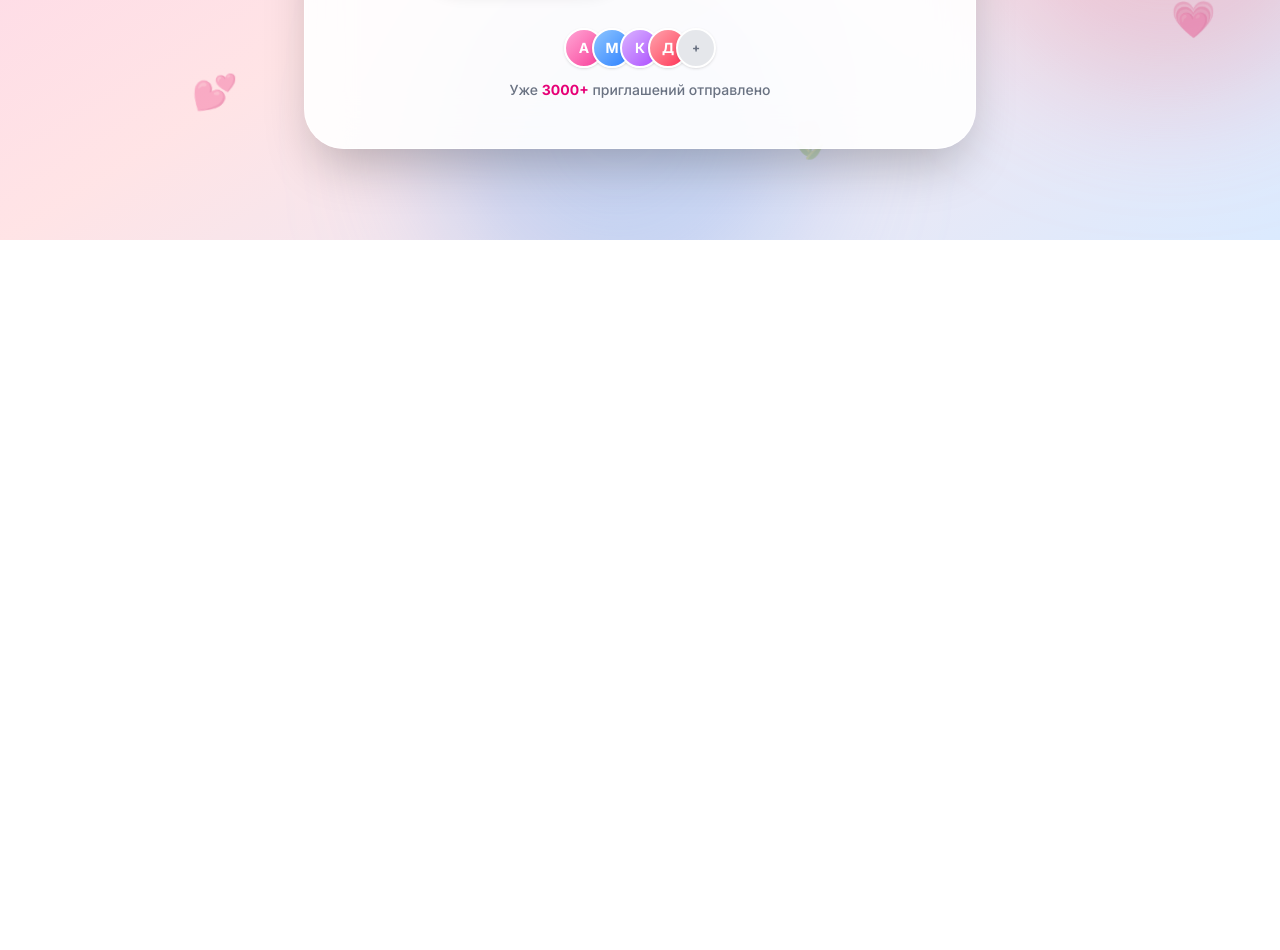
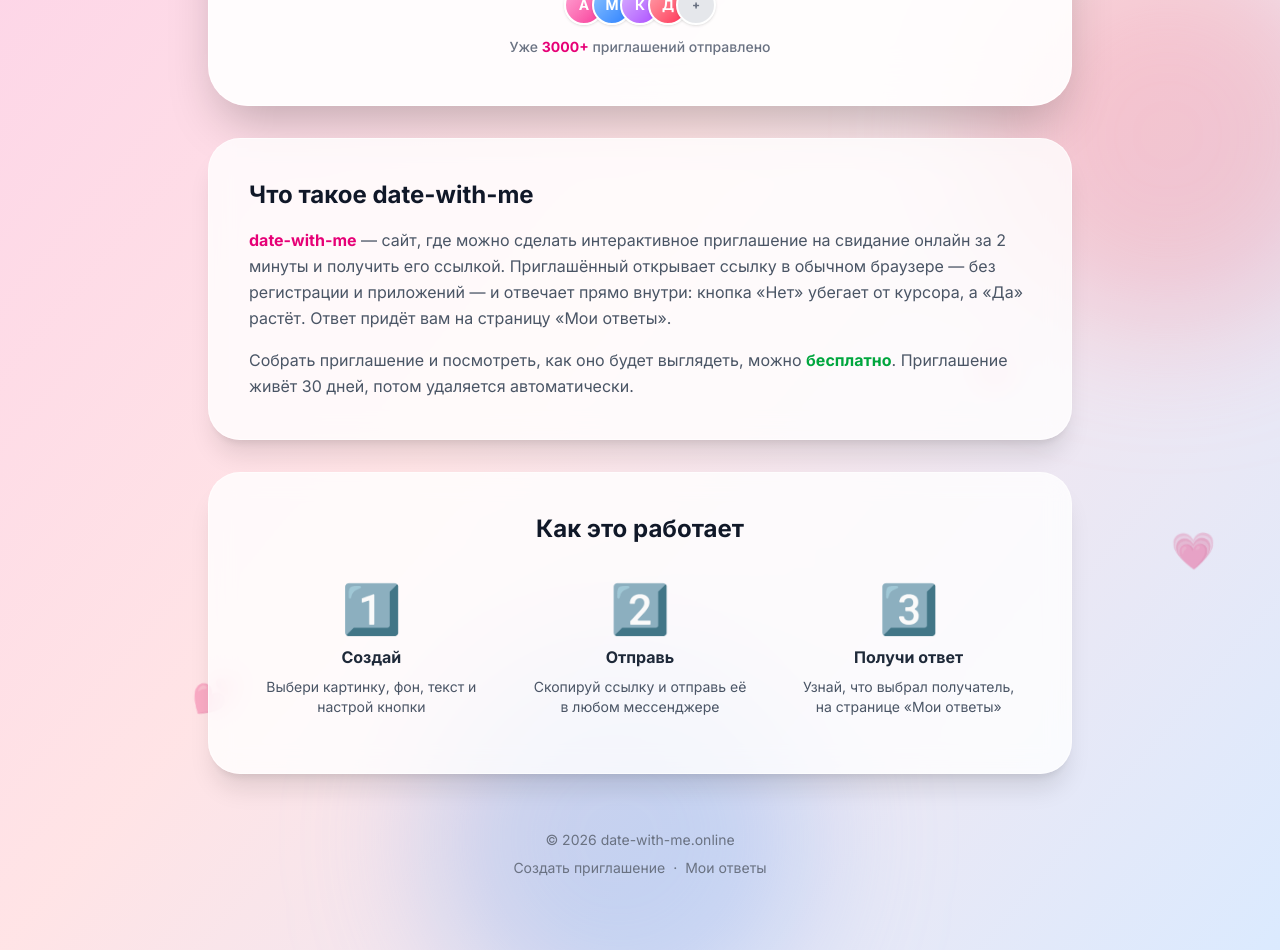
Before and after one commit to Uncle-Lein/onlyteplo, a Next.js app: page / in a window 1280 px wide. Shown: the part 560-1510 px from the top of the page. Before the commit the page ends 800 px from the top, so only its background shows below. Built offline with nearby package versions, Linux system fonts and the light colour scheme.

Commit message:
обновление

```diff
--- a/src/app/i/[id]/page.tsx
+++ b/src/app/i/[id]/page.tsx
@@ -129,23 +129,83 @@
 
   if (step === 4) {
     return (
-      <main className="flex min-h-screen flex-col items-center justify-center bg-pink-50 p-4 text-center animate-in fade-in duration-700">
-        <h1 className="text-4xl font-bold text-pink-600 mb-6 animate-bounce">{inviteData?.final_title || "Ура! 🎉"}</h1>
-        <p className="text-lg text-gray-700 leading-relaxed max-w-md mb-8">{finalDescriptionText}</p>
-        <p className="text-gray-400">Жду нашей встречи ❤️</p>
+      <main className="relative min-h-screen bg-gradient-to-br from-pink-200 via-rose-100 to-blue-100 overflow-hidden flex items-center justify-center p-4">
+
+        {/* Конфетти */}
+        <div className="absolute inset-0 pointer-events-none overflow-hidden">
+          {['🎉', '💖', '✨', '🎊', '❤️', '💕', '🌸', '💫'].map((emoji, i) => (
+            <div
+              key={i}
+              className="absolute text-2xl"
+              style={{
+                left: `${Math.random() * 100}%`,
+                top: `-10%`,
+                animation: `confetti-fall ${3 + Math.random() * 3}s linear ${Math.random() * 3}s infinite`,
+              }}
+            >
+              {emoji}
+            </div>
+          ))}
+        </div>
+
+        {/* Размытые круги */}
+        <div className="absolute inset-0 pointer-events-none overflow-hidden">
+          <div className="absolute -top-20 -left-20 w-96 h-96 bg-pink-300 rounded-full mix-blend-multiply filter blur-3xl opacity-40 animate-blob"></div>
+          <div className="absolute top-1/3 -right-20 w-96 h-96 bg-rose-300 rounded-full mix-blend-multiply filter blur-3xl opacity-40 animate-blob animation-delay-2000"></div>
+        </div>
+
+        {/* Основная карточка */}
+        <div className="relative z-10 max-w-md w-full bg-white/90 backdrop-blur-xl rounded-[2.5rem] shadow-2xl p-8 text-center border border-white/80">
+          <div className="text-7xl mb-4 animate-bounce">💖</div>
+
+          <h1 className="text-3xl font-extrabold text-transparent bg-clip-text bg-gradient-to-r from-pink-500 to-rose-500 mb-6">
+            {inviteData?.final_title || "Ура! 🎉"}
+          </h1>
+
+          <div className="bg-gradient-to-br from-pink-50 to-rose-50 rounded-2xl p-6 mb-6 border border-pink-100">
+            <p className="text-lg text-gray-700 leading-relaxed">
+              {finalDescriptionText}
+            </p>
+          </div>
+
+          <div className="space-y-3 mb-6">
+            {selectedFoods.length > 0 && (
+              <div className="bg-white/70 rounded-xl p-3 border border-pink-100">
+                <p className="text-xs text-gray-500 uppercase tracking-wide mb-1">🍽 Твой выбор</p>
+                <p className="text-sm font-semibold text-gray-800">
+                  {selectedFoods.map((id: string) => {
+                    const allOptions = Object.values(ALL_OPTIONS).flat();
+                    const opt = allOptions.find((o: any) => o.id === id);
+                    return opt ? `${opt.emoji} ${opt.name}` : id;
+                  }).join(", ")}
+                </p>
+              </div>
+            )}
+            {selectedDate && (
+              <div className="bg-white/70 rounded-xl p-3 border border-pink-100">
+                <p className="text-xs text-gray-500 uppercase tracking-wide mb-1">📅 Дата встречи</p>
+                <p className="text-sm font-semibold text-gray-800">{selectedDate} в {selectedTime}</p>
+              </div>
+            )}
+          </div>
+
+          <p className="text-lg text-gray-500 font-medium">
+            Жду нашей встречи ❤️
+          </p>
+        </div>
       </main>
     );
   }
 
   if (step === 3) {
     return (
-      <main className={`flex min-h-screen flex-col items-center justify-center bg-gradient-to-b ${bgClass} p-4 animate-in slide-in-from-right duration-500`}>
+      <main className={`flex min-h-screen flex-col items-center justify-center bg-gradient-to-b ${bgClass} p-4`}>
         <div className="max-w-md w-full bg-white rounded-3xl shadow-xl p-8 flex flex-col items-center">
           <h1 className="text-3xl font-bold text-gray-800 text-center mb-2">Когда ты свободна?</h1>
           <p className="text-gray-500 text-center mb-8">Выбери удобный день и время</p>
           <div className="w-full space-y-6 mb-8">
-            <div><label className="block text-gray-700 font-medium mb-2">Дата</label><input type="date" value={selectedDate} onChange={(e) => setSelectedDate(e.target.value)} className="w-full p-4 border-2 border-gray-200 rounded-xl focus:border-pink-500 outline-none text-lg transition-all" /></div>
-            <div><label className="block text-gray-700 font-medium mb-2">Время</label><input type="time" value={selectedTime} onChange={(e) => setSelectedTime(e.target.value)} className="w-full p-4 border-2 border-gray-200 rounded-xl focus:border-pink-500 outline-none text-lg transition-all" /></div>
+            <div><label className="block text-gray-700 font-medium mb-2">Дата</label><input type="date" value={selectedDate} onChange={(e) => setSelectedDate(e.target.value)} className="w-full p-4 border-2 border-gray-200 rounded-xl focus:border-pink-500 outline-none text-lg transition-all text-gray-900" /></div>
+            <div><label className="block text-gray-700 font-medium mb-2">Время</label><input type="time" value={selectedTime} onChange={(e) => setSelectedTime(e.target.value)} className="w-full p-4 border-2 border-gray-200 rounded-xl focus:border-pink-500 outline-none text-lg transition-all text-gray-900" /></div>
           </div>
           <button onClick={handleDateConfirm} className="w-full bg-pink-500 hover:bg-pink-600 text-white font-bold py-4 px-6 rounded-full transition-all duration-300 shadow-lg hover:shadow-xl transform hover:scale-105 text-lg">Подтвердить</button>
         </div>
@@ -155,7 +215,7 @@
 
   if (step === 2) {
     return (
-      <main className={`flex min-h-screen flex-col items-center justify-center bg-gradient-to-b ${bgClass} p-4 animate-in slide-in-from-right duration-500`}>
+      <main className={`flex min-h-screen flex-col items-center justify-center bg-gradient-to-b ${bgClass} p-4`}>
         <div className="max-w-md w-full bg-white rounded-3xl shadow-xl p-8 flex flex-col items-center">
           <div className="w-full bg-gray-100 rounded-full h-1.5 mb-6"><div className="bg-pink-500 h-1.5 rounded-full transition-all duration-500" style={{ width: `${((activeCategoryIndex + 1) / categories.length) * 100}%` }}></div></div>
           <h1 className="text-3xl font-bold text-gray-800 text-center mb-2">{categoryInfo.title}</h1>
@@ -176,7 +236,7 @@
   }
 
   return (
-    <main className={`flex min-h-screen flex-col items-center justify-center bg-gradient-to-b ${bgClass} p-4 overflow-hidden animate-in fade-in duration-700`}>
+    <main className={`flex min-h-screen flex-col items-center justify-center bg-gradient-to-b ${bgClass} p-4 overflow-hidden`}>
       <div className="max-w-md w-full bg-white rounded-3xl shadow-xl p-8 flex flex-col items-center relative">
         <Link href="/" className="absolute top-4 left-4 text-gray-400 hover:text-pink-500 text-sm font-medium">← Назад</Link>
         <div className="w-full h-32 mb-6"><ImageComponent /></div>
--- a/src/app/page.tsx
+++ b/src/app/page.tsx
@@ -2,34 +2,30 @@
 
 export default function LandingPage() {
   return (
-    <main className="relative min-h-screen bg-gradient-to-br from-pink-200 via-rose-100 to-blue-100 overflow-hidden flex items-center justify-center p-4">
+    <main className="relative min-h-screen bg-gradient-to-br from-pink-200 via-rose-100 to-blue-100 overflow-hidden">
 
-      {/* Декоративные размытые круги (создают "сияние") */}
+      {/* Декоративные размытые круги */}
       <div className="absolute inset-0 pointer-events-none overflow-hidden">
         <div className="absolute -top-20 -left-20 w-96 h-96 bg-pink-300 rounded-full mix-blend-multiply filter blur-3xl opacity-40 animate-blob"></div>
         <div className="absolute top-1/3 -right-20 w-96 h-96 bg-rose-300 rounded-full mix-blend-multiply filter blur-3xl opacity-40 animate-blob animation-delay-2000"></div>
         <div className="absolute -bottom-20 left-1/3 w-96 h-96 bg-blue-300 rounded-full mix-blend-multiply filter blur-3xl opacity-40 animate-blob animation-delay-4000"></div>
       </div>
 
-      {/* Плавающие сердечки и элементы */}
+      {/* Плавающие сердечки */}
       <div className="absolute inset-0 pointer-events-none overflow-hidden">
         <div className="absolute top-[10%] left-[5%] text-5xl opacity-40 animate-float-slow">❤️</div>
         <div className="absolute top-[20%] right-[10%] text-4xl opacity-40 animate-float-medium">💖</div>
         <div className="absolute bottom-[15%] left-[15%] text-4xl opacity-40 animate-float-fast">💕</div>
         <div className="absolute top-[60%] right-[20%] text-5xl opacity-30 animate-float-slow">🌸</div>
         <div className="absolute bottom-[25%] right-[5%] text-4xl opacity-40 animate-float-medium">💗</div>
-        <div className="absolute top-[40%] left-[8%] text-3xl opacity-30 animate-float-fast">✨</div>
-        <div className="absolute top-[15%] left-[45%] text-3xl opacity-30 animate-float-slow">💝</div>
-        <div className="absolute bottom-[10%] right-[35%] text-4xl opacity-30 animate-float-medium">🌷</div>
       </div>
 
-      {/* Основной контент */}
-      <div className="relative z-10 max-w-2xl w-full bg-white/90 backdrop-blur-xl rounded-[2.5rem] shadow-2xl p-8 md:p-12 text-center border border-white/80">
+      <div className="relative z-10 max-w-4xl mx-auto p-4 py-12">
 
-        {/* Логотип / Иконка */}
+        {/* Главная карточка */}
+        <div className="bg-white/90 backdrop-blur-xl rounded-[2.5rem] shadow-2xl p-8 md:p-12 text-center border border-white/80 mb-8">
           <div className="text-7xl mb-4 animate-pulse-soft">💌</div>
 
-        {/* Заголовок */}
           <h1 className="text-4xl md:text-5xl font-extrabold text-gray-900 mb-4 leading-tight">
             Создай <span className="text-transparent bg-clip-text bg-gradient-to-r from-pink-500 to-rose-500">приглашение</span> на свидание
           </h1>
@@ -38,7 +34,6 @@
             Сделай милое приглашение и отправь ссылку человеку, который тебе дорог ❤️
           </p>
 
-        {/* Кнопки */}
           <div className="flex flex-col sm:flex-row gap-4 w-full max-w-md mx-auto mb-10">
             <Link
               href="/create"
@@ -54,7 +49,6 @@
             </Link>
           </div>
 
-        {/* Социальное доказательство */}
           <div className="flex flex-col items-center gap-3">
             <div className="flex -space-x-3">
               <div className="w-10 h-10 rounded-full bg-gradient-to-br from-pink-300 to-pink-500 border-2 border-white flex items-center justify-center text-white text-sm font-bold shadow-sm">А</div>
@@ -67,6 +61,50 @@
               Уже <span className="font-bold text-pink-600">3000+</span> приглашений отправлено
             </p>
           </div>
+        </div>
+
+        {/* Блок "Что такое date-with-me" */}
+        <div className="bg-white/80 backdrop-blur-md rounded-[2rem] shadow-xl p-8 md:p-10 border border-white/60 mb-8">
+          <h2 className="text-2xl font-bold text-gray-900 mb-4">Что такое date-with-me</h2>
+          <p className="text-gray-600 leading-relaxed mb-4">
+            <strong className="text-pink-600">date-with-me</strong> — сайт, где можно сделать интерактивное приглашение на свидание онлайн за 2 минуты и получить его ссылкой. Приглашённый открывает ссылку в обычном браузере — без регистрации и приложений — и отвечает прямо внутри: кнопка «Нет» убегает от курсора, а «Да» растёт. Ответ придёт вам на страницу «Мои ответы».
+          </p>
+          <p className="text-gray-600 leading-relaxed">
+            Собрать приглашение и посмотреть, как оно будет выглядеть, можно <strong className="text-green-600">бесплатно</strong>. Приглашение живёт 30 дней, потом удаляется автоматически.
+          </p>
+        </div>
+
+        {/* Блок "Как это работает" */}
+        <div className="bg-white/80 backdrop-blur-md rounded-[2rem] shadow-xl p-8 md:p-10 border border-white/60 mb-8">
+          <h2 className="text-2xl font-bold text-gray-900 mb-6 text-center">Как это работает</h2>
+          <div className="grid md:grid-cols-3 gap-6">
+            <div className="text-center p-4">
+              <div className="text-5xl mb-3">1️⃣</div>
+              <h3 className="font-bold text-gray-800 mb-2">Создай</h3>
+              <p className="text-gray-600 text-sm">Выбери картинку, фон, текст и настрой кнопки</p>
+            </div>
+            <div className="text-center p-4">
+              <div className="text-5xl mb-3">2️⃣</div>
+              <h3 className="font-bold text-gray-800 mb-2">Отправь</h3>
+              <p className="text-gray-600 text-sm">Скопируй ссылку и отправь её в любом мессенджере</p>
+            </div>
+            <div className="text-center p-4">
+              <div className="text-5xl mb-3">3️⃣</div>
+              <h3 className="font-bold text-gray-800 mb-2">Получи ответ</h3>
+              <p className="text-gray-600 text-sm">Узнай, что выбрал получатель, на странице «Мои ответы»</p>
+            </div>
+          </div>
+        </div>
+
+        {/* Футер */}
+        <div className="text-center text-sm text-gray-500 py-6">
+          <p className="mb-2">© 2026 date-with-me.online</p>
+          <p>
+            <Link href="/create" className="hover:text-pink-500 mx-2">Создать приглашение</Link>
+            ·
+            <Link href="/answers" className="hover:text-pink-500 mx-2">Мои ответы</Link>
+          </p>
+        </div>
 
       </div>
     </main>
```
Lines whose indentation alone changed are shown as unchanged.
